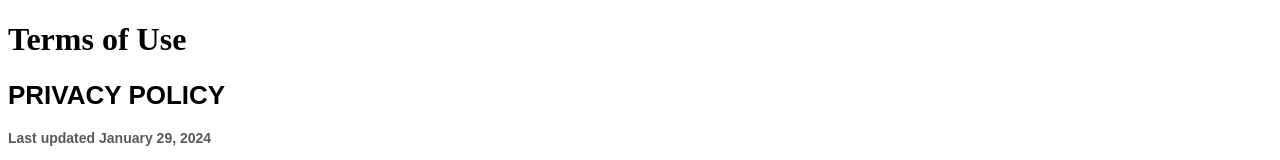
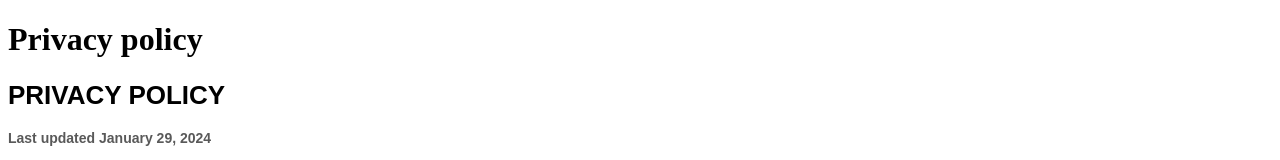
Before and after one commit to HappyHeartDM/happyheartdm.github.io, a plain HTML site: page index.html in a window 1280 px wide. Shown: the top 160 px of the page. Drawn offline with Linux system fonts and the light colour scheme.

Commit message:
Update index.html

```diff
--- a/index.html
+++ b/index.html
@@ -3,10 +3,10 @@
 <head>
     <meta charset="UTF-8">
     <meta name="viewport" content="width=device-width, initial-scale=1.0">
-    <title>Terms of Use</title>
+    <title>Privacy policy</title>
 </head>
 <body>
-    <h1>Terms of Use</h1>
+    <h1>Privacy policy</h1>
     <style>
     [data-custom-class='body'], [data-custom-class='body'] * {
             background: transparent !important;
```
